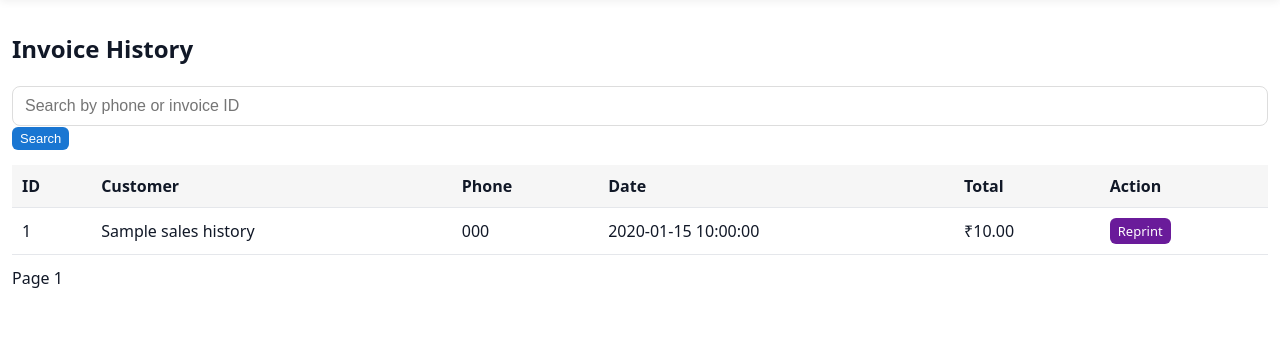
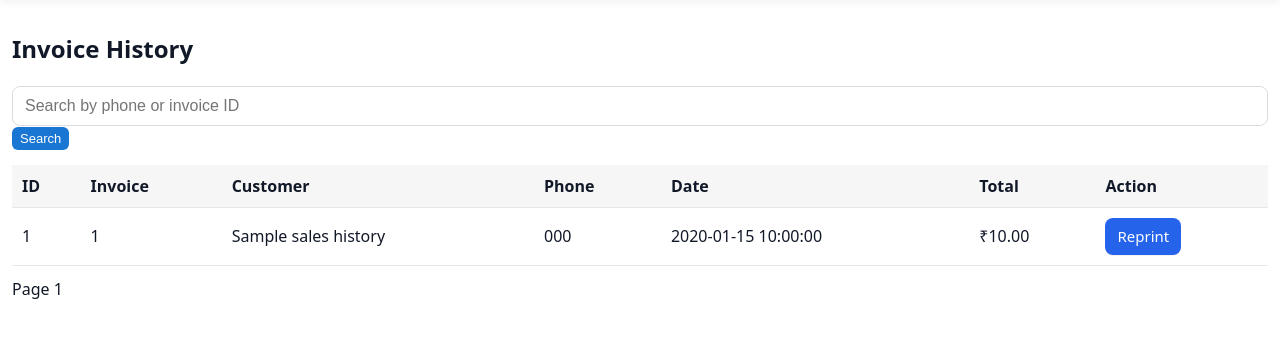
Before and after one commit to nagarjunakr55-tech/test, a Flask app: page /history in a window 1280 px wide. Shown: the part 98-436 px from the top of the page. Run offline with Flask 3, Linux system fonts and the light colour scheme; the visitor is signed in with stand-in values (Sample User, id 1); a database or web service that is not in the repository returns one stand-in record (values such as "Sample title"); some libraries are stand-ins or nearby versions.

Commit message:
pagination

```diff
--- a/billing_logic.py
+++ b/billing_logic.py
@@ -489,14 +489,14 @@ def get_invoices(search_term: str = "", limit: int = 20, offset: int = 0):
     cur = conn.cursor()
 
     sql_base = """
-        SELECT invoice_id, customer_name, phone, date, grand_total
+        SELECT id, invoice_id, customer_name, phone, date, grand_total
         FROM sales_history
     """
     sql_where = " WHERE phone ILIKE %s OR invoice_id ILIKE %s" if search_term else ""
-    sql_order = " ORDER BY id DESC "           # newest first by id
+    sql_order = " ORDER BY id DESC "
     sql_limit = " LIMIT %s OFFSET %s"
+    sql = sql_base + sql_where + sql_order + sql_limit
 
-    sql = sql_base + sql_where + sql_order + sql_limit
     params = (
         (f"%{search_term}%", f"%{search_term}%", limit + 1, offset)
         if search_term else
@@ -506,9 +506,8 @@ def get_invoices(search_term: str = "", limit: int = 20, offset: int = 0):
     cur.execute(sql, params)
     rows = cur.fetchall()
     conn.close()
+    return rows[:limit], (len(rows) > limit)
 
-    # first 20 + "has next" flag
-    return rows[:limit], (len(rows) > limit)
 
 
 
--- a/templates/history.html
+++ b/templates/history.html
@@ -10,9 +10,12 @@
 
 <div class="table-responsive">
   <table>
+    {# new mapping:
+   0=id, 1=invoice_id, 2=customer, 3=phone, 4=date, 5=grand_total #}
 <thead>
   <tr>
     <th>ID</th>
+    <th>Invoice</th>
     <th>Customer</th>
     <th>Phone</th>
     <th>Date</th>
@@ -23,33 +26,28 @@
 </thead>
 <tbody>
 {% for row in rows %}
-      {# row mapping based on your existing get_invoices() output:
-         0=invoice_id, 1=customer, 2=phone, 3=date, 4=grand_total #}
   <tr>
-        <td>{{ row[0] }}</td>
-        <td>{{ row[1] }}</td>
+    <td>{{ row[0] }}</td>  {# numeric id #}
+    <td>{{ row[1] }}</td>  {# invoice_id code #}
     <td>{{ row[2] }}</td>
     <td>{{ row[3] }}</td>
+    <td>{{ row[4] }}</td>
     <td>
       {% if is_admin %}
-            <form method="post" action="{{ url_for('invoices_update_total', invoice_id=row[0]) }}" style="display:flex; gap:6px; align-items:center;">
-              <input type="number" step="0.01" name="grand_total" value="{{ "%.2f"|format(row[4]) }}" style="width:120px; padding:4px;">
+        <form method="post" action="{{ url_for('invoices_update_total', invoice_id=row[1]) }}" style="display:flex; gap:6px; align-items:center;">
+          <input type="number" step="0.01" name="grand_total" value="{{ '%.2f'|format(row[5]) }}" style="width:120px; padding:4px;">
           <button class="btn" type="submit">Save</button>
         </form>
       {% else %}
-            ₹{{ "%.2f"|format(row[4]) }}
+        ₹{{ '%.2f'|format(row[5]) }}
       {% endif %}
     </td>
     <td>
-          <a class="btn" href="{{ url_for('reprint', invoice_id=row[0]) }}"
-  style="background:#6a1b9a;color:#fff;border:none;padding:4px 8px;border-radius:6px;font-size:13px;box-shadow:none;text-decoration:none;">
-  Reprint
-</a>
+      <a class="btn" href="{{ url_for('reprint', invoice_id=row[1]) }}">Reprint</a>
     </td>
-
     {% if is_admin %}
       <td>
-            <form method="post" action="{{ url_for('invoices_delete', invoice_id=row[0]) }}" onsubmit="return confirm('Delete invoice {{ row[0] }}?');" style="display:inline;">
+        <form method="post" action="{{ url_for('invoices_delete', invoice_id=row[1]) }}" onsubmit="return confirm('Delete invoice {{ row[1] }}?');" style="display:inline;">
           <button class="btn" type="submit" style="background:#d32f2f;">Delete</button>
         </form>
       </td>
@@ -57,6 +55,7 @@
   </tr>
 {% endfor %}
 </tbody>
+
   </table>
   {% if rows|length > 0 %}
   <div style="margin-top:12px; display:flex; gap:8px; align-items:center;">
```
Lines whose indentation alone changed are shown as unchanged.
